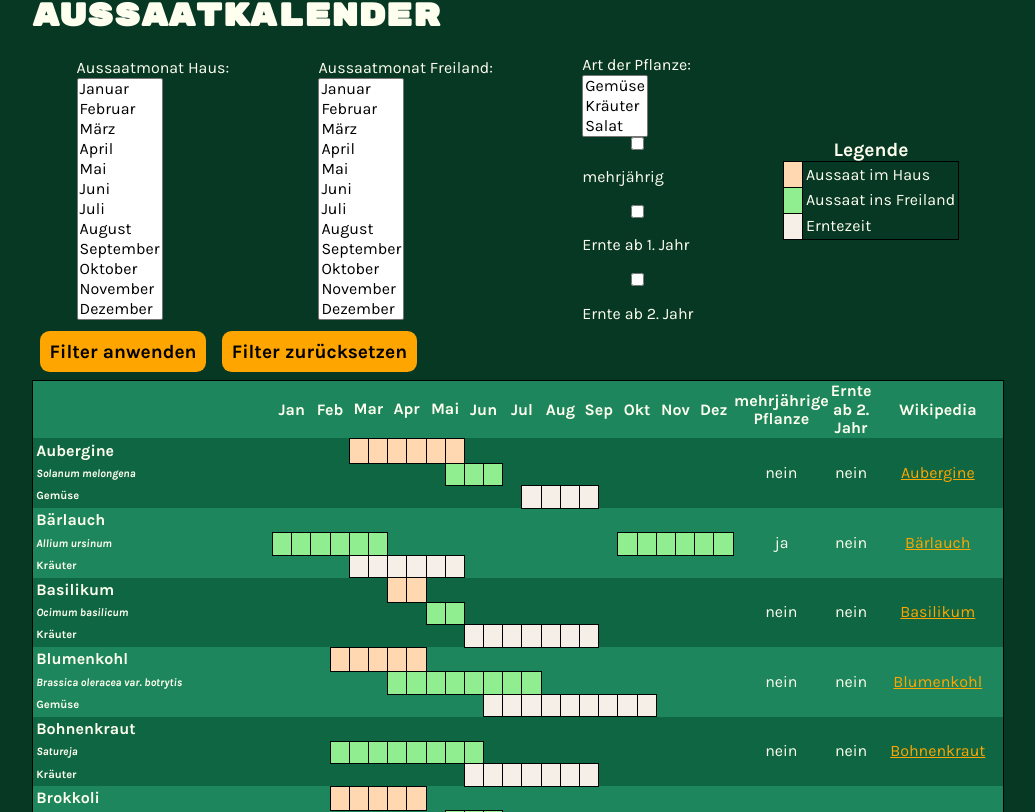
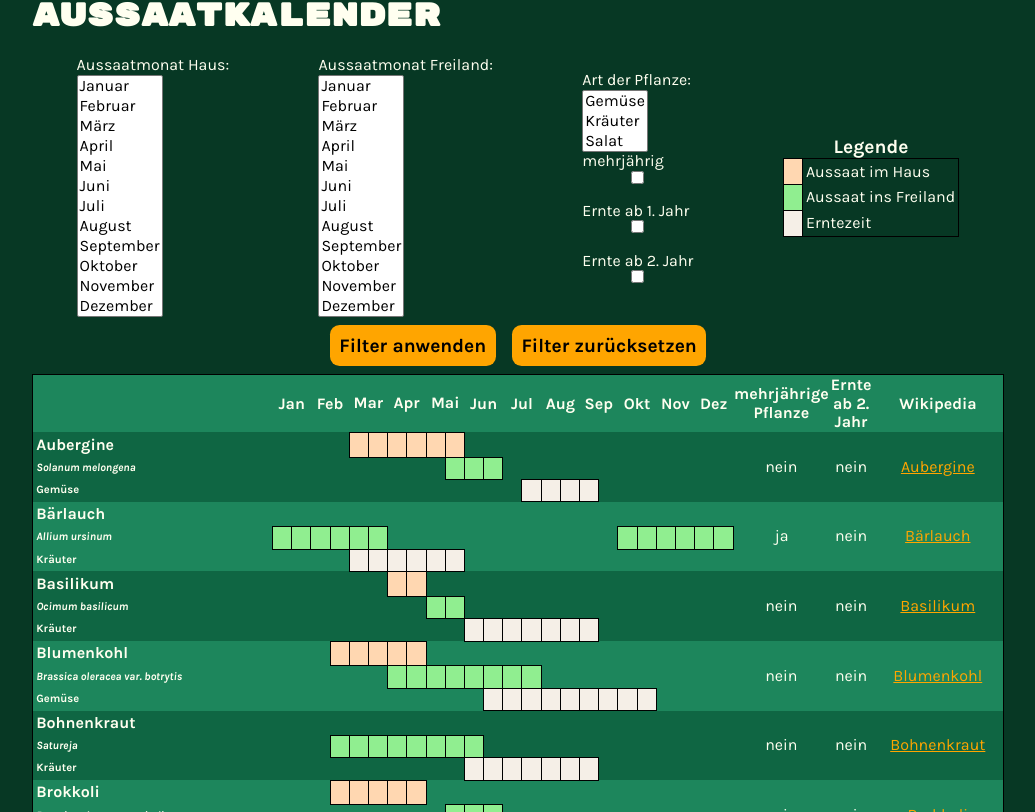
Before and after one commit to reinmuthfr/mehlhase_reinmuth_aussaat, a Next.js app: page / in a window 1280 px wide. Shown: the part 128-940 px from the top of the page, without its empty margins (144-1179 px from the left). Built offline with nearby package versions, Linux system fonts and the light colour scheme.

Commit message:
Changed filterReload, some styling for filter, added no-result-display

```diff
--- a/components/Calendar.jsx
+++ b/components/Calendar.jsx
@@ -5,7 +5,7 @@ import Filter from './Filter';
 export default function Calendar() {
   const [plants, setPlants] = useState([]);
   const [filteredPlants, setFilteredPlants] = useState(plants);
-  const [filterReload, setFilterReload] = useState(false);
+  const [filterReload, triggerFilterReload] = useState(Date.now());
   const [monthIndoor, setMonthIndoor] = useState([]);
 
   useEffect(() => {
@@ -17,13 +17,9 @@ export default function Calendar() {
   }, [plants]);
 
   const filterByPropagationIndoor = useCallback(() => {
-    const filtered = plants.filter(({ propagationIndoor }) => {
-      console.log({ monthIndoor });
-      console.log({ propagationIndoor });
+    return plants.filter(({ propagationIndoor }) => {
       return monthIndoor.every((month) => propagationIndoor.includes(month));
     });
-    console.log({ filtered });
-    return filtered;
   }, [plants, monthIndoor]);
 
   /*   useEffect(() => {
@@ -33,6 +29,10 @@ export default function Calendar() {
       setFilteredPlants(filterByPropagationIndoor(plants, monthIndoor));
     }
   }, [applyFilter, plants, filterByPropagationIndoor, monthIndoor]); */
+
+  function resetFilters() {
+    setMonthIndoor([]);
+  }
 
   function filterAll() {
     setFilteredPlants(filterByPropagationIndoor(plants));
@@ -45,7 +45,7 @@ export default function Calendar() {
         monthIndoor={monthIndoor}
         setMonthIndoor={setMonthIndoor}
       ></Filter>
-      <div>
+      <div className="calendar-buttons">
         <button
           id="filterbutton"
           onClick={() => {
@@ -57,7 +57,8 @@ export default function Calendar() {
         <button
           id="resetbutton"
           onClick={() => {
-            setFilterReload((applyFilter) => !applyFilter);
+            triggerFilterReload(Date.now());
+            resetFilters();
             setFilteredPlants(plants);
           }}
         >
--- a/components/DisplayPlants.jsx
+++ b/components/DisplayPlants.jsx
@@ -1,9 +1,16 @@
 import Plant from './Plant';
-
+//TODO:Titel für Spalte Wikipedia überdenken (wir verlinken ja nicht einfach auf Wikipedia; irgendwo)
+// sollte das aber natürlich stehen
 export default function DisplayPlants({ filteredPlants }) {
   // console.log(filteredPlants);
   return (
-    <div>
+    <div className="plants-display">
+      {filteredPlants.length === 0 && (
+        <div className="no-results center">
+          Leider keine passenden Pflanzen gefunden!
+        </div>
+      )}
+      {filteredPlants.length > 0 && (
         <table id="mytable">
           <thead>
             <tr className="odd">
@@ -32,6 +39,7 @@ export default function DisplayPlants({ filteredPlants }) {
             ))}
           </tbody>
         </table>
+      )}
     </div>
   );
 }
--- a/components/Filter.jsx
+++ b/components/Filter.jsx
@@ -2,7 +2,7 @@ import { getSelectValues } from '@/library/helpers';
 
 export default function Filter({ setMonthIndoor }) {
   return (
-    <div className="filter-grid">
+    <div className="filter-flex">
       <div>
         <label htmlFor="selectmonthindoor">Aussaatmonat Haus:</label>
         <br />
@@ -56,7 +56,7 @@ export default function Filter({ setMonthIndoor }) {
         </select>
       </div>
 
-      <div>
+      <div className="kind-perennial">
         <div>
           <label htmlFor="selectplanttype">Art der Pflanze:</label>
           <br />
@@ -68,29 +68,32 @@ export default function Filter({ setMonthIndoor }) {
         </div>
 
         <div className="perennial">
+          <label htmlFor="perennial">mehrjährig</label>
           <input
             type="checkbox"
             name="checkbox"
             id="perennial"
             value="perennial"
           />
-          &nbsp;<label htmlFor="perennial">mehrjährig</label>
+          &nbsp;
           <br />
+          <label htmlFor="harvest1">Ernte ab 1. Jahr</label>
           <input
             type="checkbox"
             name="checkbox"
             id="harvest1"
             value="harvest1"
           />
-          &nbsp;<label htmlFor="harvest1">Ernte ab 1. Jahr</label>
+          &nbsp;
           <br />
+          <label htmlFor="harvest2">Ernte ab 2. Jahr</label>
           <input
             type="checkbox"
             name="checkbox"
             id="harvest2"
             value="harvest2"
           />
-          &nbsp;<label htmlFor="harvest2">Ernte ab 2. Jahr</label>
+          &nbsp;
         </div>
       </div>
 
--- a/sass/components/_calendar.scss
+++ b/sass/components/_calendar.scss
@@ -1,5 +1,26 @@
 .calendar {
-    display: flex;
-    flex-direction: column;
-    flex-wrap: wrap;
+  display: flex;
+  flex-direction: column;
+  flex-wrap: wrap;
 }
+
+.calendar-buttons {
+  display: flex;
+  flex-direction: row;
+  justify-content: center;
+}
+
+button {
+  padding: 0.5em;
+  border-radius: 0.5em;
+  font-size: 1.2rem;
+  background: $orange;
+  color: $black;
+  border: none;
+  box-shadow: none;
+  margin: 0.5rem;
+  font-weight: bold;
+  &[disabled] {
+    background: $white;
+  }
+}
--- a/sass/components/_filter.scss
+++ b/sass/components/_filter.scss
@@ -1,4 +1,4 @@
-.filter-grid {
+.filter-flex {
   display: flex;
   flex-direction: row;
   flex-wrap: wrap;
@@ -6,24 +6,14 @@
   align-items: center;
 }
 
+.kind-perennial {
+  display: flex;
+  flex-direction: column;
+  justify-content: space-between;
+}
 
 .perennial {
-    display: flex;
-    flex-direction: column;
-    justify-content: space-around;
+  display: flex;
+  flex-direction: column;
+  justify-content: space-around;
 }
-
-button {
-  padding: 0.5em;
-  border-radius: 0.5em;
-  font-size: 1.2rem;
-  background: $orange;
-  color: $black;
-  border: none;
-  box-shadow: none;
-  margin: 0.5rem;
-  font-weight: bold;
-  &[disabled] {
-    background: $white;
-  }
-}
--- a/sass/components/_table.scss
+++ b/sass/components/_table.scss
@@ -1,7 +1,12 @@
+.plants-display {
+  display: flex;
+  flex-direction: row;
+  justify-content: center;
+}
+
 table {
   border: 1px black solid;
   border-collapse: collapse;
-  grid-area: 'table';
 }
 
 td {
@@ -57,3 +62,9 @@ caption {
   text-align: center;
   vertical-align: middle;
 }
+
+.no-results {
+  font-size: 3rem;
+  background-color: coral;
+  border: 2px dashed darkslategray;
+}
```
Lines whose indentation alone changed are shown as unchanged.
